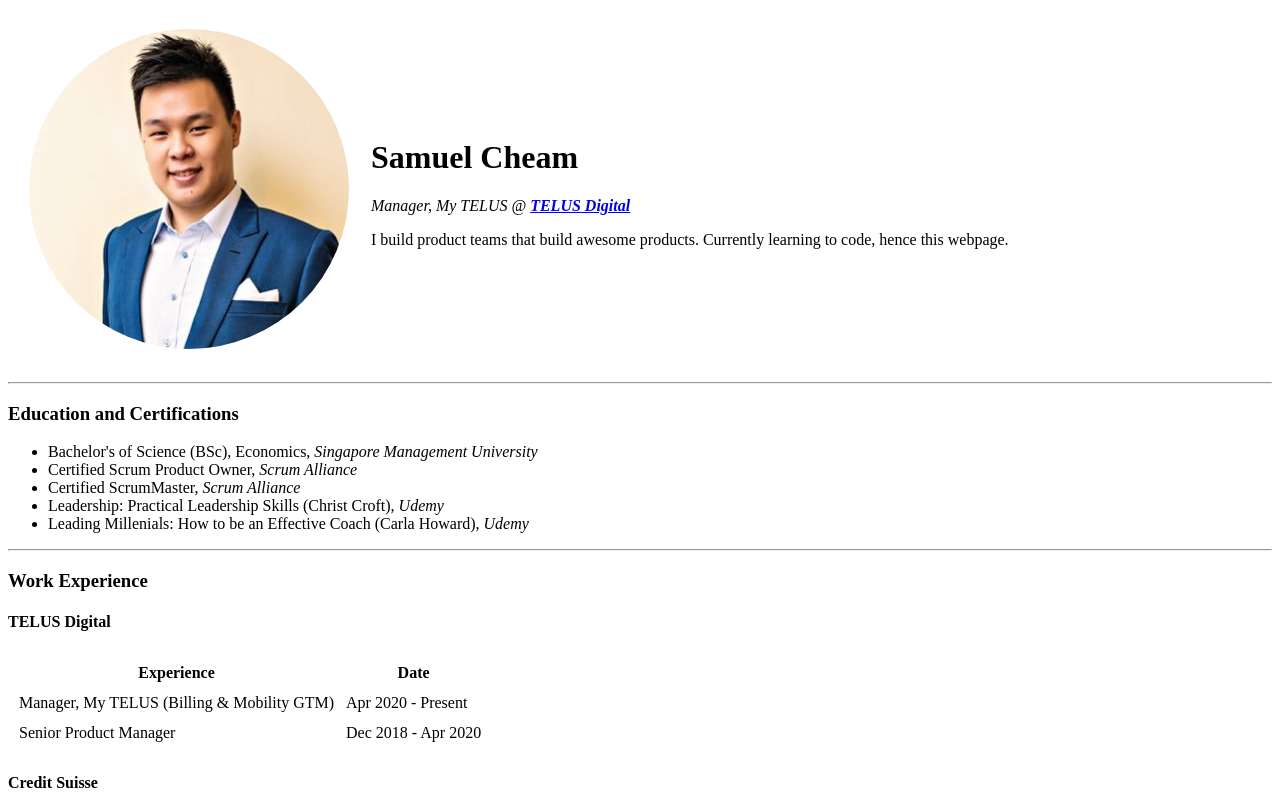
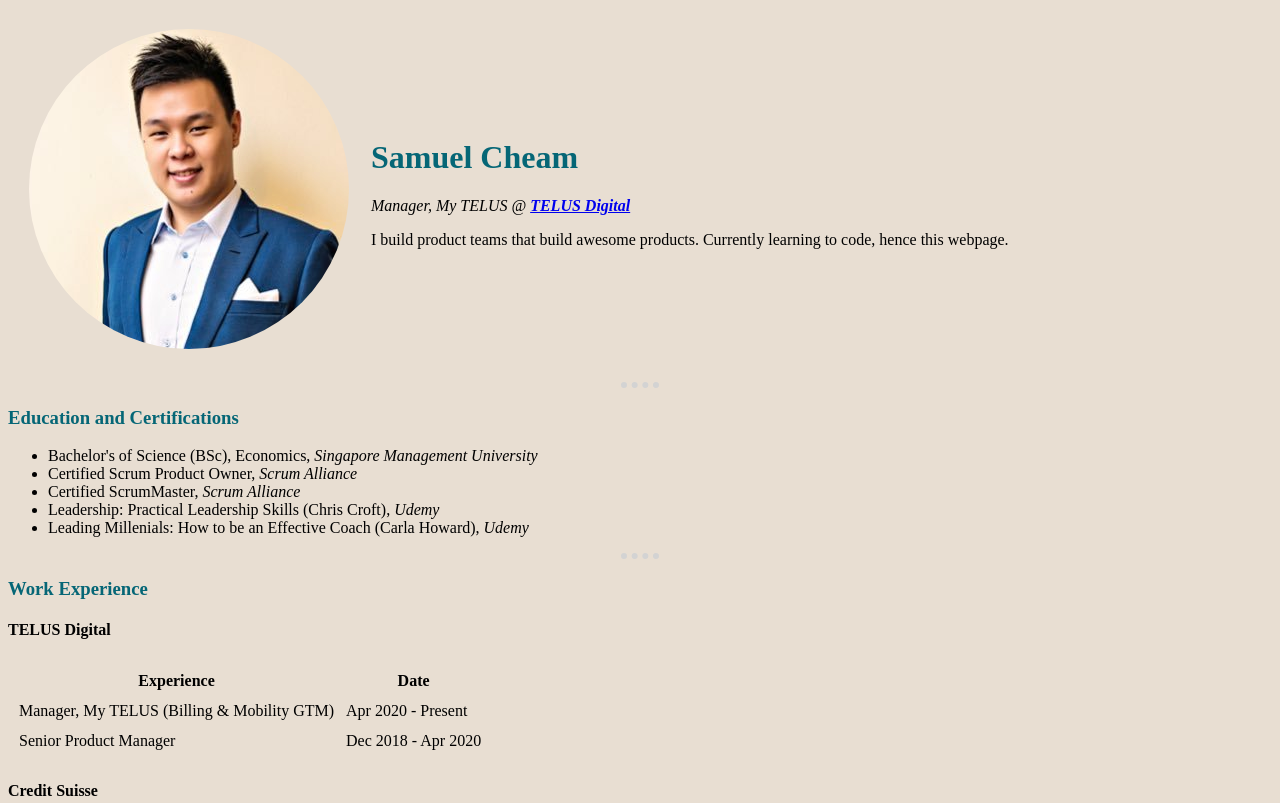
Before and after one commit to cheamistry/cv, a plain HTML site: page index.html in a window 1280 px wide. Shown: the top 803 px of the page. Drawn offline with Linux system fonts and the light colour scheme.

Commit message:
Added external css, fixed typos

```diff
--- /dev/null
+++ b/css/styles.css
@@ -0,0 +1,16 @@
+body {
+    background-color: #e8ded2;
+}
+hr {
+    border-style: none;
+    border-top-style: dotted;
+    border-color: lightgrey;
+    border-width: 6px;
+    width: 3%;
+}
+h1 {
+    color: #056676;
+}
+h3 {
+    color: #056676;
+}
--- a/index.html
+++ b/index.html
@@ -5,6 +5,7 @@
     <meta property="og:description" content="Samuel Cheam is a Digital native and Product human.">
     <meta name="viewport" content="width=device-width, initial-scale=1.0">
     <title>Samuel's Personal Site</title>
+    <link rel="stylesheet" href="css/styles.css">
 </head>
 <body>
     <table cellspacing="20">
@@ -22,7 +23,7 @@
         <li>Bachelor's of Science (BSc), Economics,<em> Singapore Management University</em></li>
         <li>Certified Scrum Product Owner, <em>Scrum Alliance</em></li>
         <li>Certified ScrumMaster, <em>Scrum Alliance</em></li>
-        <li>Leadership: Practical Leadership Skills (Christ Croft), <em>Udemy</em></li>
+        <li>Leadership: Practical Leadership Skills (Chris Croft), <em>Udemy</em></li>
         <li>Leading Millenials: How to be an Effective Coach (Carla Howard), <em>Udemy</em></li>
     </ul>
     <hr>
```
Also changed, not shown: contactme.html (+1 -0 lines), hobbies.html (+1 -0 lines).
